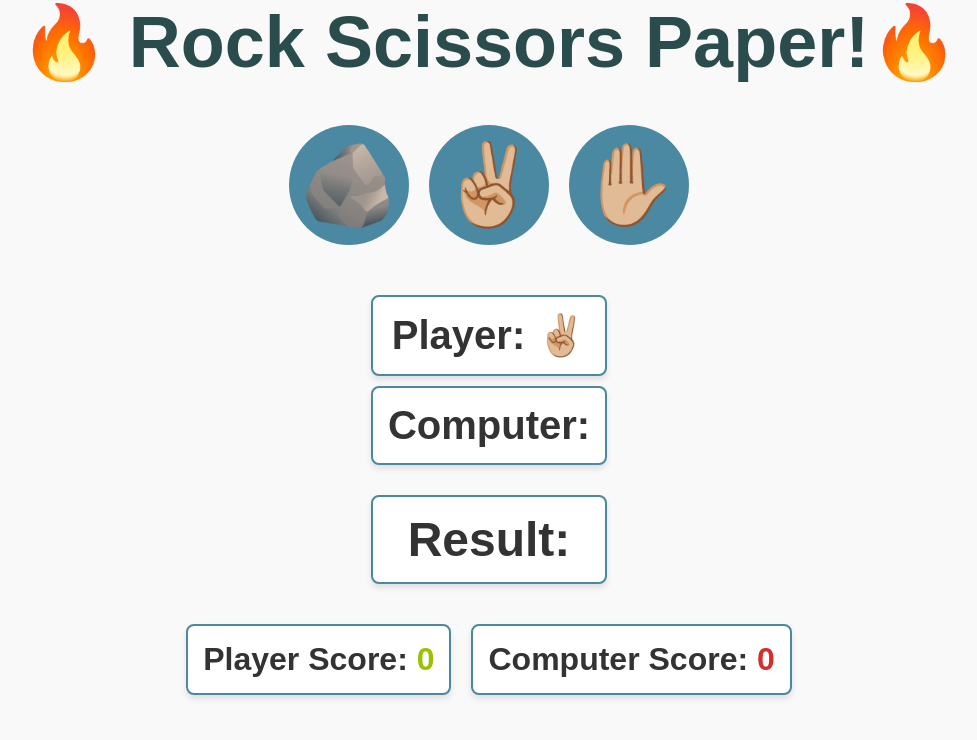
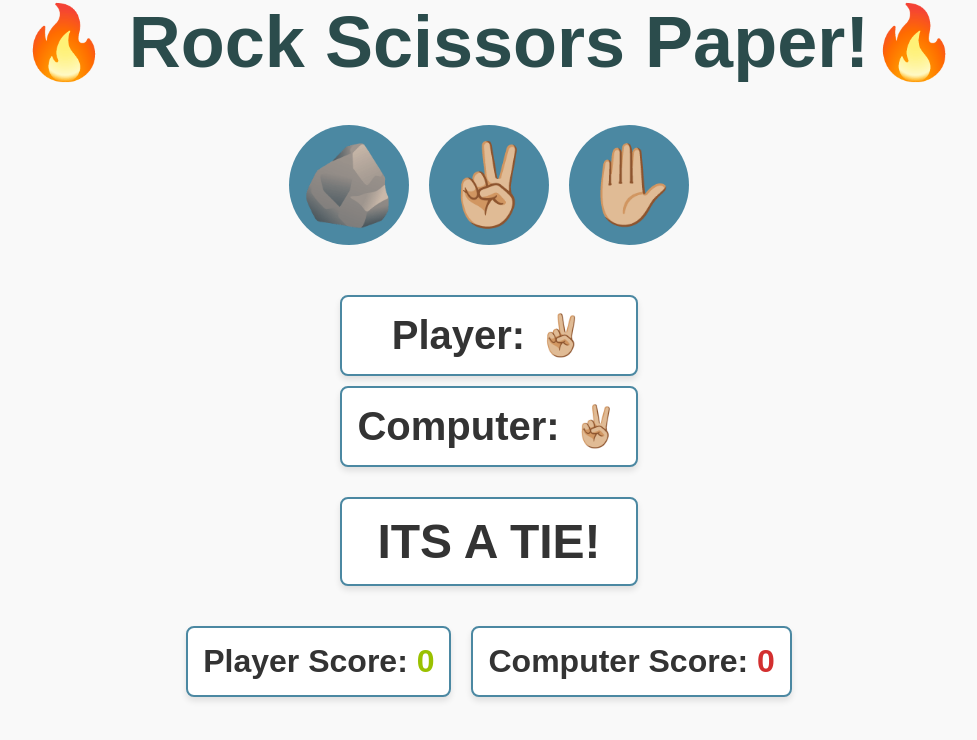
Before and after one commit to GuyMoreno/odin-rock_paper_scissors, a plain HTML site: page index.html in a window 1280 px wide. Both pictures are taken after a click on the button "✌🏼". Shown: the whole page, without its empty margins (151-1128 px from the left). Drawn offline with Linux system fonts and the light colour scheme.

Commit message:
fix a typo

```diff
--- a/index.js
+++ b/index.js
@@ -104,7 +104,7 @@ function playGame(playerChoice) {
   let computerEmoji = emojiis[computerChoice];
 
   playerDisplay.textContent = `Player: ${playerEmoji}`;
-  computerDisplasy.textContent = `Computer: ${computerEmoji} `;
+  computerDisplay.textContent = `Computer: ${computerEmoji} `;
   resultDisplay.textContent = result;
   //Call ColorResult
   colorResult(result);
```
Also changed, not shown: index.html (+0 -2 lines).
